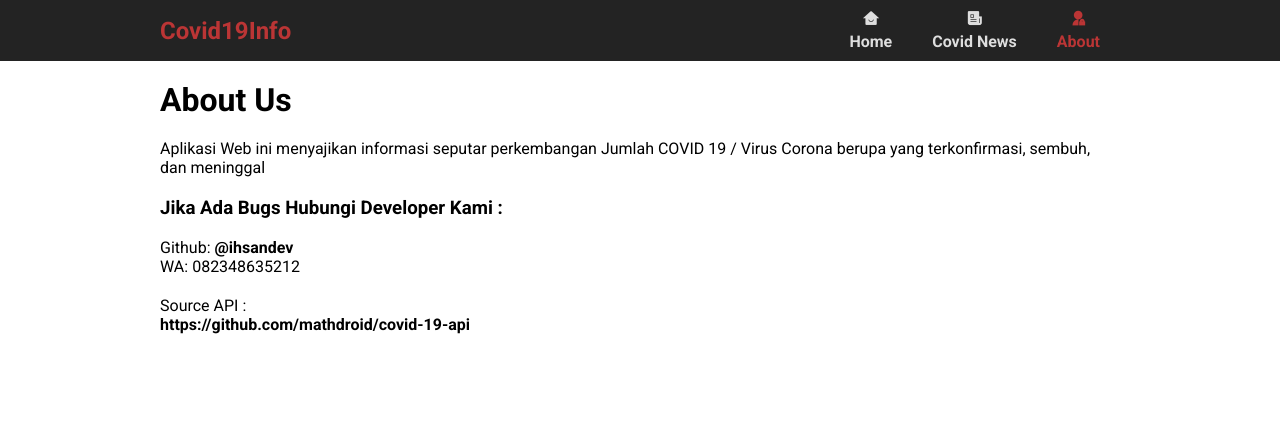
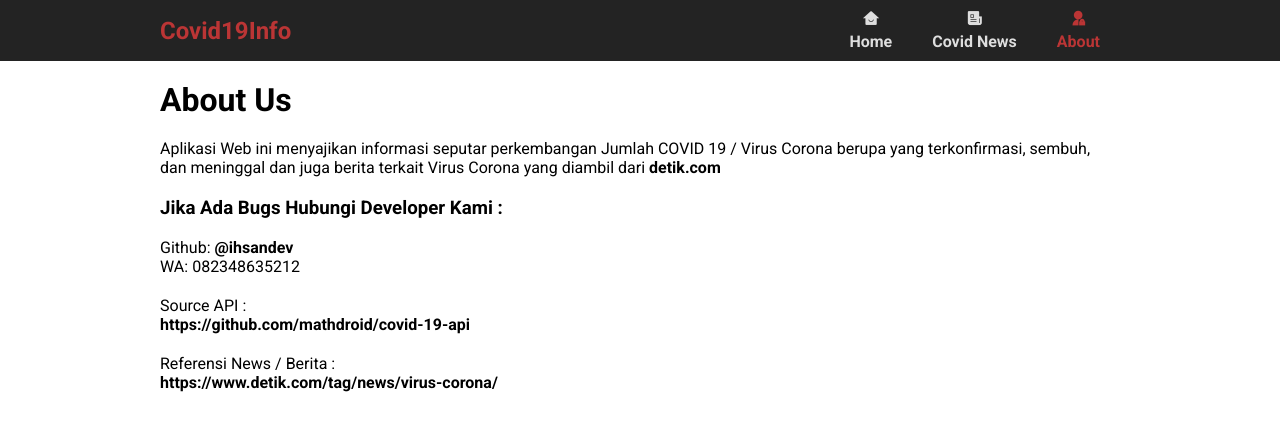
Before and after one commit to ihsandev/covid19info, a Next.js app: page /about in a window 1280 px wide. Shown: the top 430 px of the page. Built offline with nearby package versions, Linux system fonts and the light colour scheme.

Commit message:
update about

```diff
--- a/containers/About/index.jsx
+++ b/containers/About/index.jsx
@@ -20,6 +20,7 @@ const AboutPage = () => (
         <div>
             <p>Aplikasi Web ini menyajikan informasi seputar perkembangan Jumlah
                 COVID 19 / Virus Corona berupa yang terkonfirmasi, sembuh, dan meninggal
+                dan juga berita terkait Virus Corona yang diambil dari <b onClick={() => window.open('https://www.detik.com/tag/news/virus-corona/')}>detik.com</b>
             </p>
         </div>
         <div style={{marginTop: 20}}>
@@ -33,6 +34,10 @@ const AboutPage = () => (
             <div>Source API :</div>
             <Url onClick={() => window.open('https://github.com/mathdroid/covid-19-api')}>https://github.com/mathdroid/covid-19-api</Url>
         </div>
+        <div style={{marginTop: 20}}>
+            <div>Referensi News / Berita :</div>
+            <Url onClick={() => window.open('https://www.detik.com/tag/news/virus-corona/')}>https://www.detik.com/tag/news/virus-corona/</Url>
+        </div>
     </Layout>
 )
 
```
